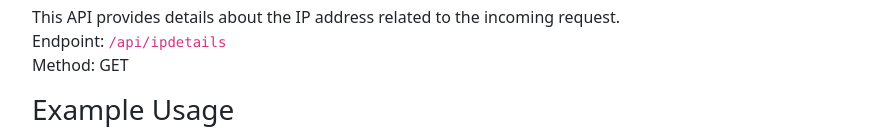
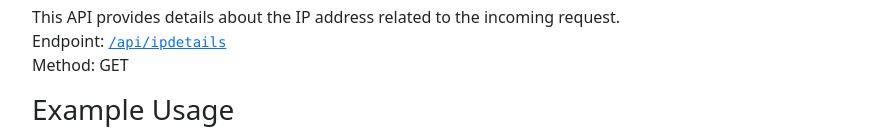
Before and after one commit to SH20RAJ/Ipflix, a website: page public/index.html in a window 1280 px wide. Shown: the part 333-462 px from the top of the page, without its empty margins (50-944 px from the left). Drawn offline with nearby package versions, Linux system fonts and the light colour scheme; no server answers.

Commit message:
Updated package.json

```diff
--- a/package.json
+++ b/package.json
@@ -1,10 +1,10 @@
 {
   "name": "ipflix",
   "version": "1.0.0",
-  "description": "",
+  "description": "IP Details Lookup",
   "main": "index.js",
   "scripts": {
-    "test": "echo \"Error: no test specified\" && exit 1"
+    "start": "node index.js"
   },
   "keywords": [],
   "author": "",
--- a/public/index.html
+++ b/public/index.html
@@ -44,7 +44,7 @@
       <p>
         This API provides details about the IP address related to the incoming request.
         <br>
-        Endpoint: <code>/api/ipdetails</code>
+        Endpoint:  <a href="/api/ipdetails"><code>/api/ipdetails</code></a>
         <br>
         Method: GET
       </p>
```
